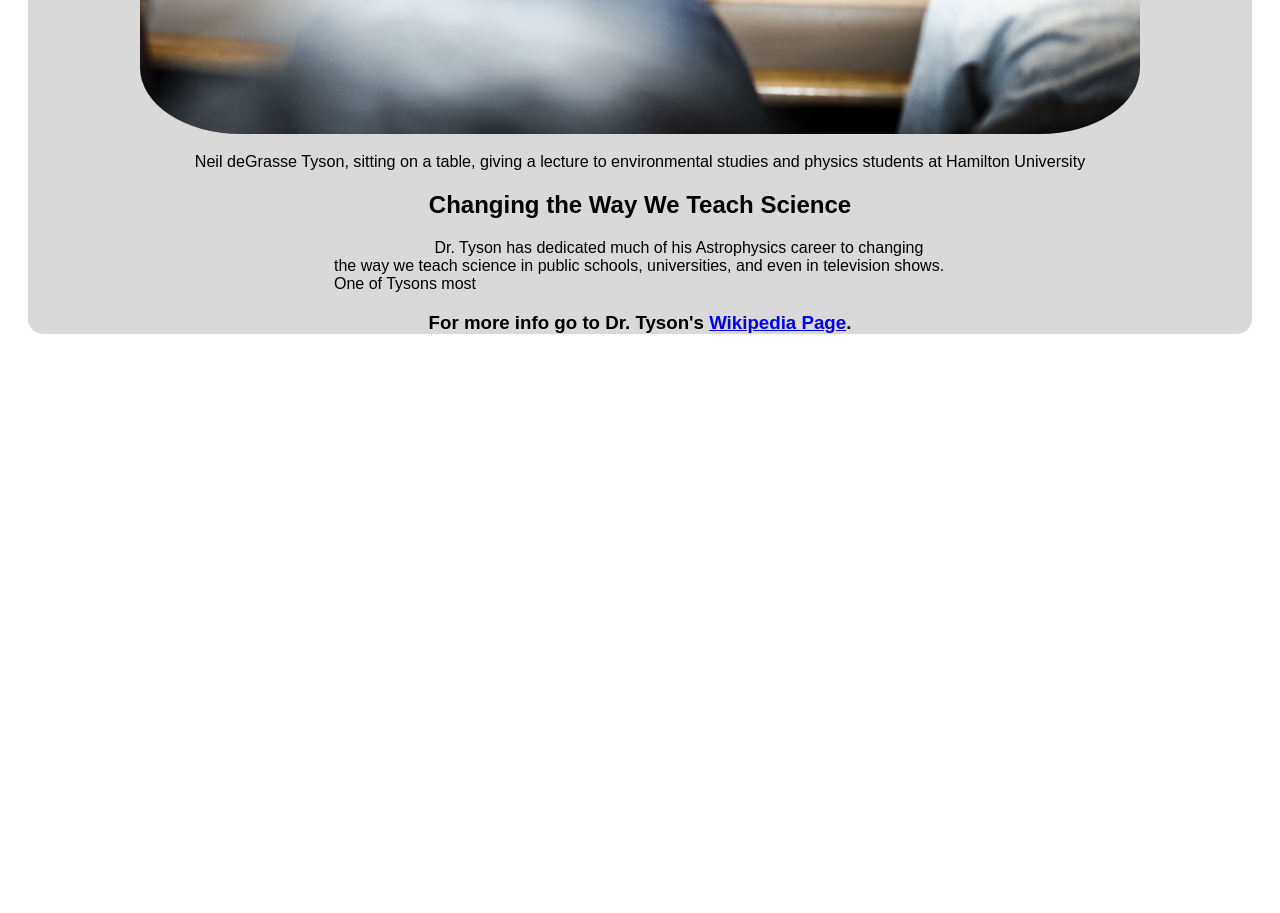
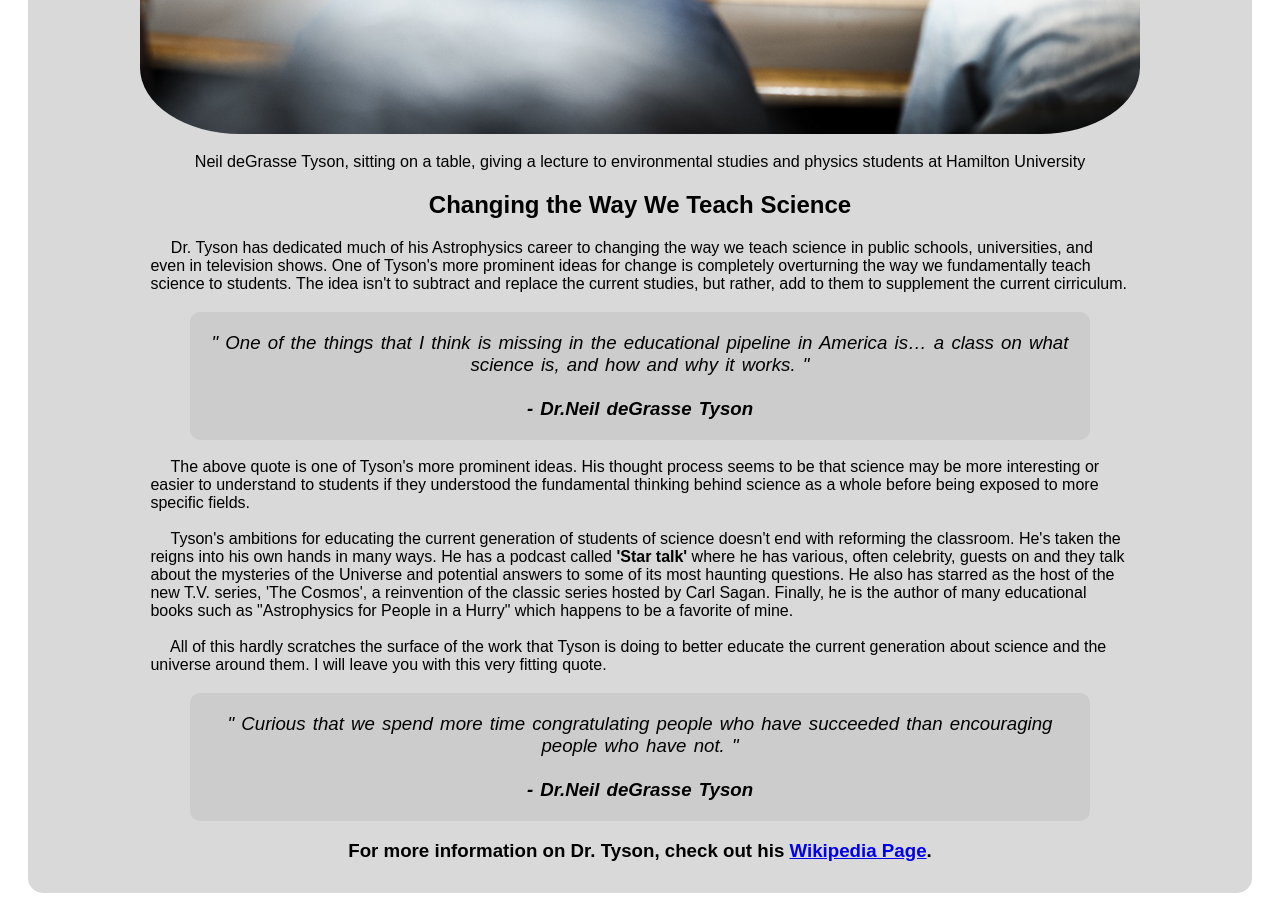
Before and after one commit to Alzaro/Web-Dev, a plain HTML site: page TributeProject/TributePage/index.html in a window 1280 px wide. Shown: the part 694-1607 px from the top of the page. Before the commit the page ends 1048 px from the top, so only its background shows below. Drawn offline with Linux system fonts and the light colour scheme.

Commit message:
Finished adding content to the webpage. Styled it appropriately. For now, it is finished.

```diff
--- a/TributeProject/TributePage/css/Home.css
+++ b/TributeProject/TributePage/css/Home.css
@@ -11,6 +11,7 @@ body
 	max-width:100%;
 	height:auto;
 	font-family: Bookman, sans-serif;
+	padding-bottom:1%;
 }
 #title-div
 {
@@ -37,7 +38,6 @@ img
 	height: auto;
 	margin:auto;
 	border-radius:10%;
-	text-align: center;
 
 }
 img:hover
@@ -52,11 +52,27 @@ img:hover
 }
 #tribute-info
 {
-	width:50%;
-	margin-left:25%;
-	margin-right:25%;
+	width:80%;
+	margin-left:10%;
+	margin-right:10%;
 }
 #tribute-info p
 {
 	text-align:left;
 }
+blockquote
+{
+	font-size: 14pt;
+	font-style: italic;
+	background: hsl(0, 0%, 80%);
+	border-radius: 10px;
+	padding: 20px 20px 20px 20px;
+	word-spacing:2px;
+}
+@media(max-width: 600px)
+{
+	blockquote
+	{
+		font-size: 12pt;
+	}
+}
--- a/TributeProject/TributePage/index.html
+++ b/TributeProject/TributePage/index.html
@@ -25,11 +25,34 @@
 		<article id="tribute-info">
 
 			<!--TODO: PUT CONTENT HERE ABOUT DR.TYSON-->
-			<h2>Changing the Way We Teach Science</h3>
-			<p>&emsp;&emsp;&emsp;&emsp;&emsp;&emsp; Dr. Tyson has dedicated much of his Astrophysics career to changing the way we teach science in public schools, universities, and even in television shows.
-				One of Tysons most
-			</p>
-			<h3>For more info go to Dr. Tyson's <a id="tribute-link" href="https://en.wikipedia.org/wiki/Neil_deGrasse_Tyson" target="_blank">Wikipedia Page</a>.</h3>
+			<h2>Changing the Way We Teach Science</h2>
+				<p>
+					&emsp; Dr. Tyson has dedicated much of his Astrophysics career to changing the way we teach science in public schools, universities, and even in television shows.
+					One of Tyson's more prominent ideas for change is completely overturning the way we fundamentally teach science to students.
+					The idea isn't to subtract and replace the current studies, but rather, add to them to supplement the current cirriculum.
+				</p>
+				<blockquote>
+					" One of the things that I think is missing in the educational pipeline in America is… a class on what science is, and how and why it works. " <br /><br /><strong>- Dr.Neil deGrasse Tyson</strong>
+				</blockquote>
+				<p>
+					&emsp; The above quote is one of Tyson's more prominent ideas. His thought process seems to be that science may be more interesting or easier to understand
+					to students if they understood the fundamental thinking behind science as a whole before being exposed to more specific fields.
+					<br />
+					<br />
+					&emsp; Tyson's ambitions for educating the current generation of students of science doesn't end with reforming the classroom.
+					He's taken the reigns into his own hands in many ways. He has a podcast called <strong>'Star talk'</strong> where he has various, often celebrity, guests on
+					and they talk about the mysteries of the Universe and potential answers to some of its most haunting questions. He also has starred as the host of the new T.V. series,
+					'The Cosmos', a reinvention of the classic series hosted by Carl Sagan. Finally, he is the author of many educational books such as "Astrophysics for People in a Hurry" which
+					happens to be a favorite of mine.
+					<br />
+					<br />
+					&emsp; All of this hardly scratches the surface of the work that Tyson is doing to better educate the current generation about science and the universe around them.
+					I will leave you with this very fitting quote.
+					<blockquote>
+						" Curious that we spend more time congratulating people who have succeeded than encouraging people who have not. "<br /><br /> <strong>- Dr.Neil deGrasse Tyson</strong>
+					</blockquote>
+				</p>
+			<h3>For more information on Dr. Tyson, check out his <a id="tribute-link" href="https://en.wikipedia.org/wiki/Neil_deGrasse_Tyson" target="_blank">Wikipedia Page</a>.</h3>
 		</article>
 	</main>
 </body>
```
